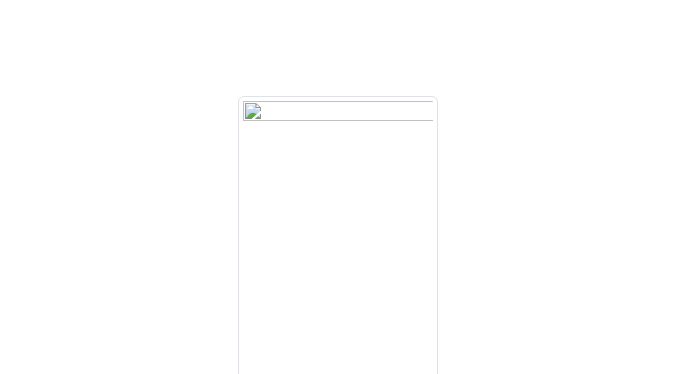
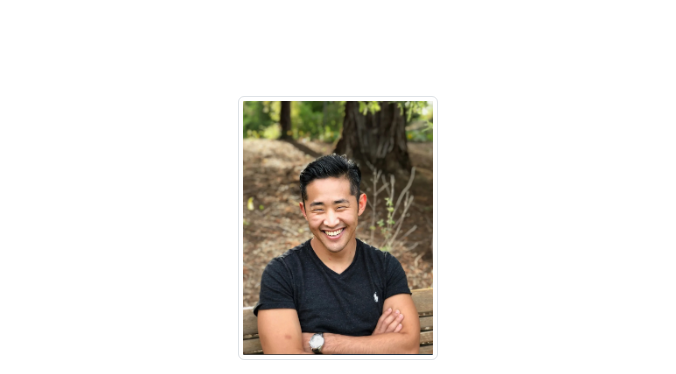
Before and after one commit to syjeffkim/portfolio, a plain HTML site: page index.html in a window 1280 px wide. Shown: the top 374 px of the page, without its empty margins (302-978 px from the left). Drawn offline with nearby package versions, Linux system fonts and the light colour scheme; the site is published under a folder, as on GitHub Pages, so addresses that start at the root find nothing.

Commit message:
Update index.html
change /portrait to portrait

```diff
--- a/index.html
+++ b/index.html
@@ -10,7 +10,7 @@
 <body>
     <!-- hero -->
     <div class="px-4 py-5 my-5 text-center">
-        <img class="d-block mx-auto mb-4 img-thumbnail" src="/portrait.JPG" alt="" width="200" height="300">
+        <img class="d-block mx-auto mb-4 img-thumbnail" src="portrait.JPG" alt="" width="200" height="300">
         <h1 class="display-5 fw-bold text-body-emphasis">Jeff Kim</h1>
         <div class="col-lg-6 mx-auto">
           <p class="lead mb-4">Hello, I am an aspiring software developer the little island of Oahu. Growing up I had a strong interest in computers, as well as health and fitness. I hope to use my growing developer skills to enhance and make life easier for those trying to better their overall health and to improve preventative health care for all ages!</p>
```
